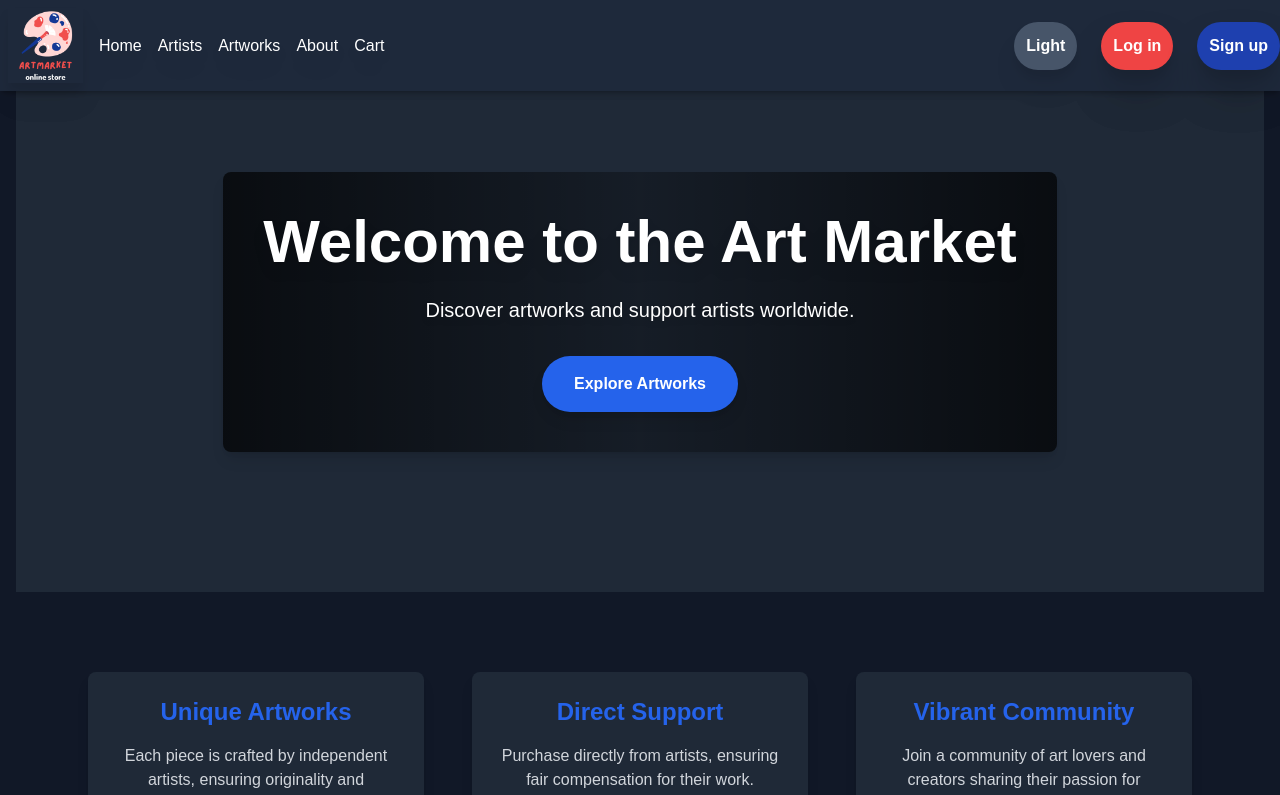
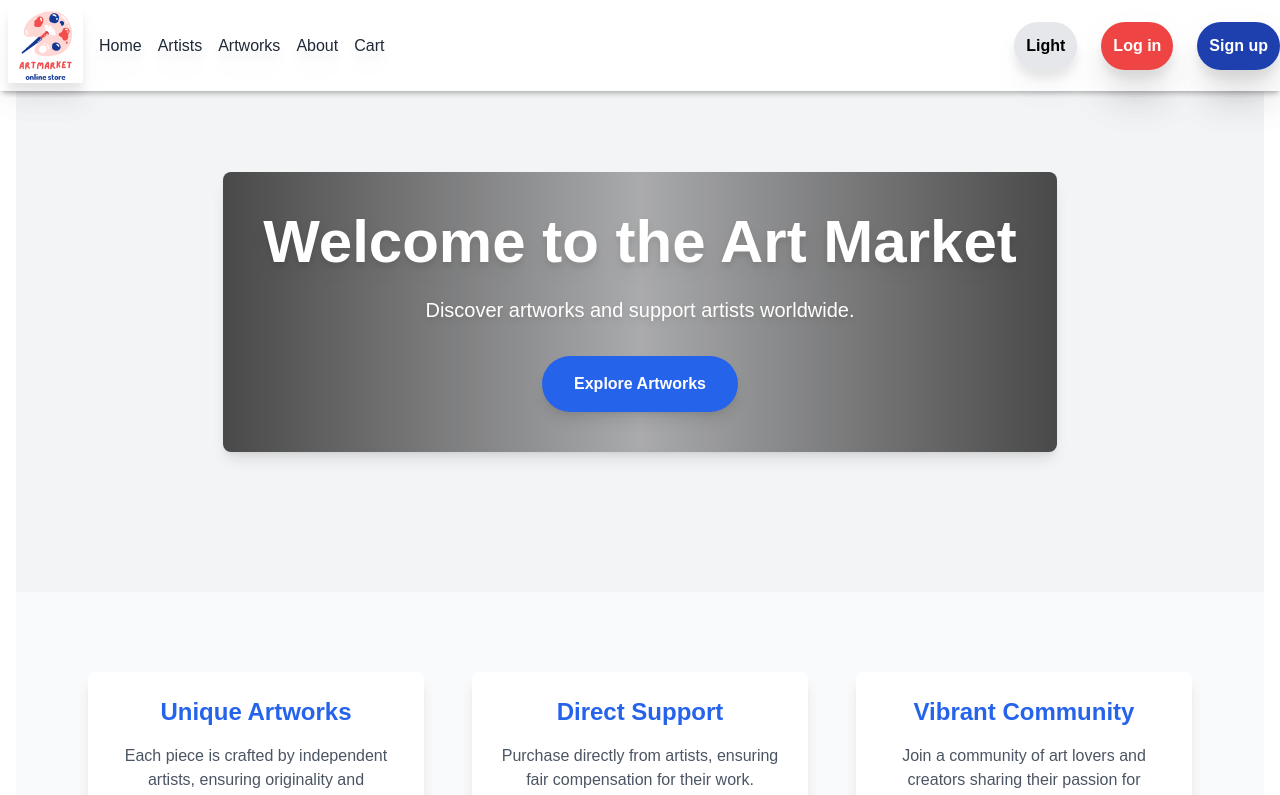
Before and after one commit to SagiYosofov/ArtMarketNextJs, a Next.js app: page / in a window 1280 px wide. Shown: the top 795 px of the page. Built offline with nearby package versions, Linux system fonts and the light colour scheme; no server answers.

Commit message:
Now theme is consistent with home page

```diff
--- a/components/DarkLighSwitch.jsx
+++ b/components/DarkLighSwitch.jsx
@@ -1,37 +1,37 @@
-"use client"
-import React, { useState, useEffect } from "react"
+// "use client"
+// import React, { useState, useEffect } from "react"
 
-const DarkLightSwitch = () => {
-    const [isDarkMode, setIsDarkMode] = useState(false)
+// const DarkLightSwitch = () => {
+//     const [isDarkMode, setIsDarkMode] = useState(false)
 
-    useEffect(() => {
-        const storedTheme = localStorage.getItem("theme")
-        if (storedTheme) {
-            setIsDarkMode(storedTheme === "dark")
-        } else {
-            const prefersDark = window.matchMedia("(prefers-color-scheme: dark")
-            setIsDarkMode(prefersDark)
-        }
-    }, [])
+//     useEffect(() => {
+//         const storedTheme = localStorage.getItem("theme")
+//         if (storedTheme) {
+//             setIsDarkMode(storedTheme === "dark")
+//         } else {
+//             const prefersDark = window.matchMedia("(prefers-color-scheme: dark")
+//             setIsDarkMode(prefersDark)
+//         }
+//     }, [])
 
-    useEffect(() => {
-        if (isDarkMode) {
-            document.documentElement.classList.add("dark")
-            localStorage.setItem("theme", "dark")
-        } else {
-            document.documentElement.classList.remove("dark")
-            localStorage.setItem("theme", "light")
-        }
-    }, [isDarkMode])
+//     useEffect(() => {
+//         if (isDarkMode) {
+//             document.documentElement.classList.add("dark")
+//             localStorage.setItem("theme", "dark")
+//         } else {
+//             document.documentElement.classList.remove("dark")
+//             localStorage.setItem("theme", "light")
+//         }
+//     }, [isDarkMode])
 
-    return (
-        <button
-            onClick={() => setIsDarkMode(!isDarkMode)}
-            className="p-3 shadow-full font-semibold rounded-full hover:bg-gray-300 dark:hover:bg-slate-700 bg-gray-200 dark:bg-slate-600 text-black dark:text-white"
-        >
-            {isDarkMode ? "Dark" : "Light"}
-        </button>
-    )
-}
+//     return (
+//         <button
+//             onClick={() => setIsDarkMode(!isDarkMode)}
+//             className="p-3 shadow-full font-semibold rounded-full hover:bg-gray-300 dark:hover:bg-slate-700 bg-gray-200 dark:bg-slate-600 text-black dark:text-white"
+//         >
+//             {isDarkMode ? "Dark" : "Light"}
+//         </button>
+//     )
+// }
 
-export default DarkLightSwitch
+// export default DarkLightSwitch
--- /dev/null
+++ b/components/DarkLightSwitch.jsx
@@ -0,0 +1,39 @@
+"use client"
+import React, { useState, useEffect } from "react"
+
+const DarkLightSwitch = () => {
+    const [isDarkMode, setIsDarkMode] = useState(false)
+
+    useEffect(() => {
+        // Check localStorage first
+        const storedTheme = localStorage.getItem("theme")
+        if (storedTheme) {
+            setIsDarkMode(storedTheme === "dark")
+            document.documentElement.classList.toggle("dark", storedTheme === "dark")
+        } else {
+            // If no stored theme, check system preference
+            const prefersDark = window.matchMedia("(prefers-color-scheme: dark)").matches
+            setIsDarkMode(prefersDark)
+            document.documentElement.classList.toggle("dark", prefersDark)
+            localStorage.setItem("theme", prefersDark ? "dark" : "light")
+        }
+    }, [])
+
+    const toggleTheme = () => {
+        const newTheme = !isDarkMode
+        setIsDarkMode(newTheme)
+        document.documentElement.classList.toggle("dark", newTheme)
+        localStorage.setItem("theme", newTheme ? "dark" : "light")
+    }
+
+    return (
+        <button
+            onClick={toggleTheme}
+            className="p-3 shadow-full font-semibold rounded-full hover:bg-gray-300 dark:hover:bg-slate-700 bg-gray-200 dark:bg-slate-600 text-black dark:text-white"
+        >
+            {isDarkMode ? "Dark" : "Light"}
+        </button>
+    )
+}
+
+export default DarkLightSwitch
--- a/components/Nav.jsx
+++ b/components/Nav.jsx
@@ -1,7 +1,7 @@
 "use client";
 import logo from "../public/assets/ArtMarket-Logo.png"
 import darkLogo from "../public/assets/ArtMarket-Logo-Dark.png"
-import DarkLightSwitch from "/components/DarkLighSwitch"
+import DarkLightSwitch from "./DarkLightSwitch.jsx"
 import Link from "next/link";
 import { useUser } from "../context/UserContext";
 import { useEffect, useState } from "react";
@@ -37,13 +37,14 @@ const Nav = () => {
   return (
     <div className="fixed top-0 left-0 right-0 bg-white dark:bg-slate-800 shadow-md z-50 w-full">
       <div className="flex items-center justify-between w-full drop-shadow-xl">
-        <Link href="/" className="inline mx-2 my-2">
+        <Link href="/" className="inline mx-2 my-2" onClick={(e) => e.stopPropagation()}>
           <Image
             className="dark:hidden"
             width={75}
             height={75}
             src={logo}
             alt="ArtMarket Logo"
+            priority
           />
           <Image
             className="hidden dark:block"
@@ -51,6 +52,7 @@ const Nav = () => {
             height={75}
             src={darkLogo}
             alt="ArtMarket Logo"
+            priority
           />
         </Link>
 
```
